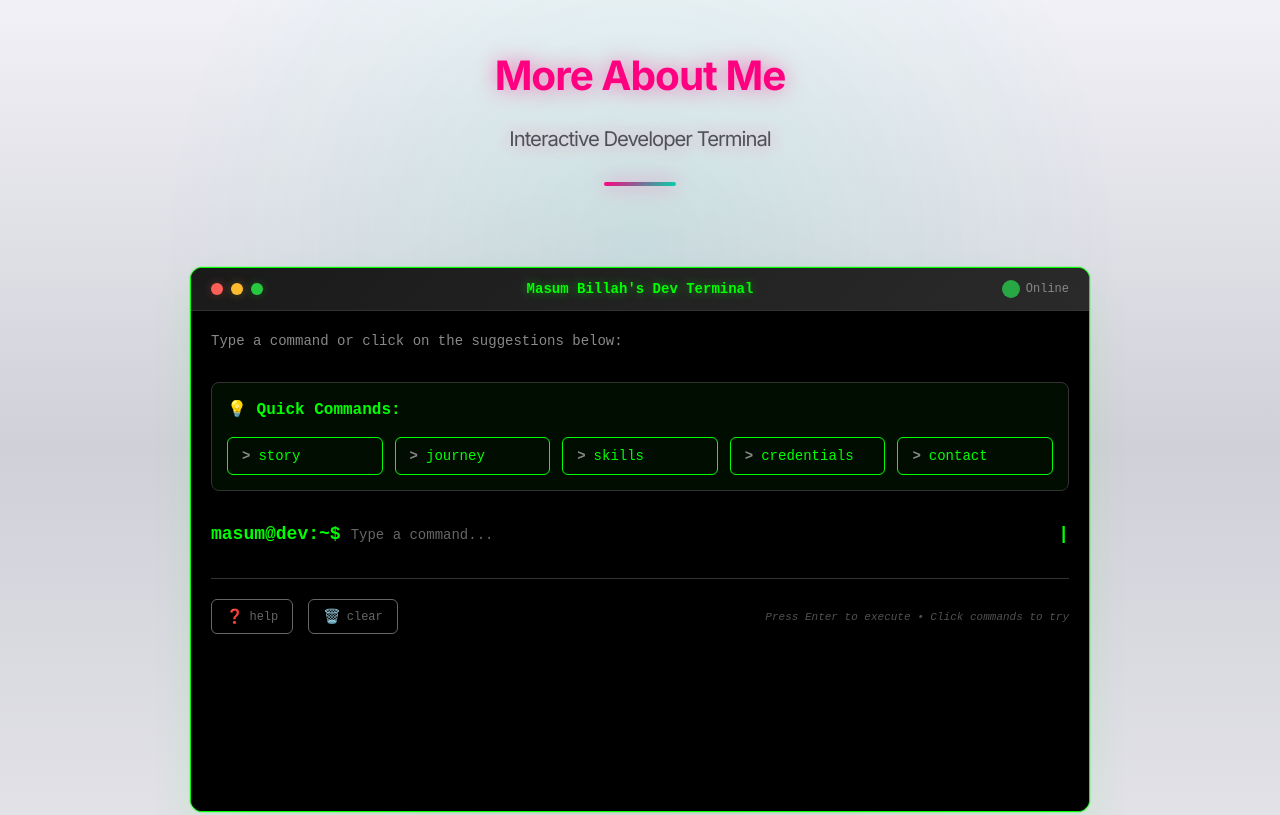
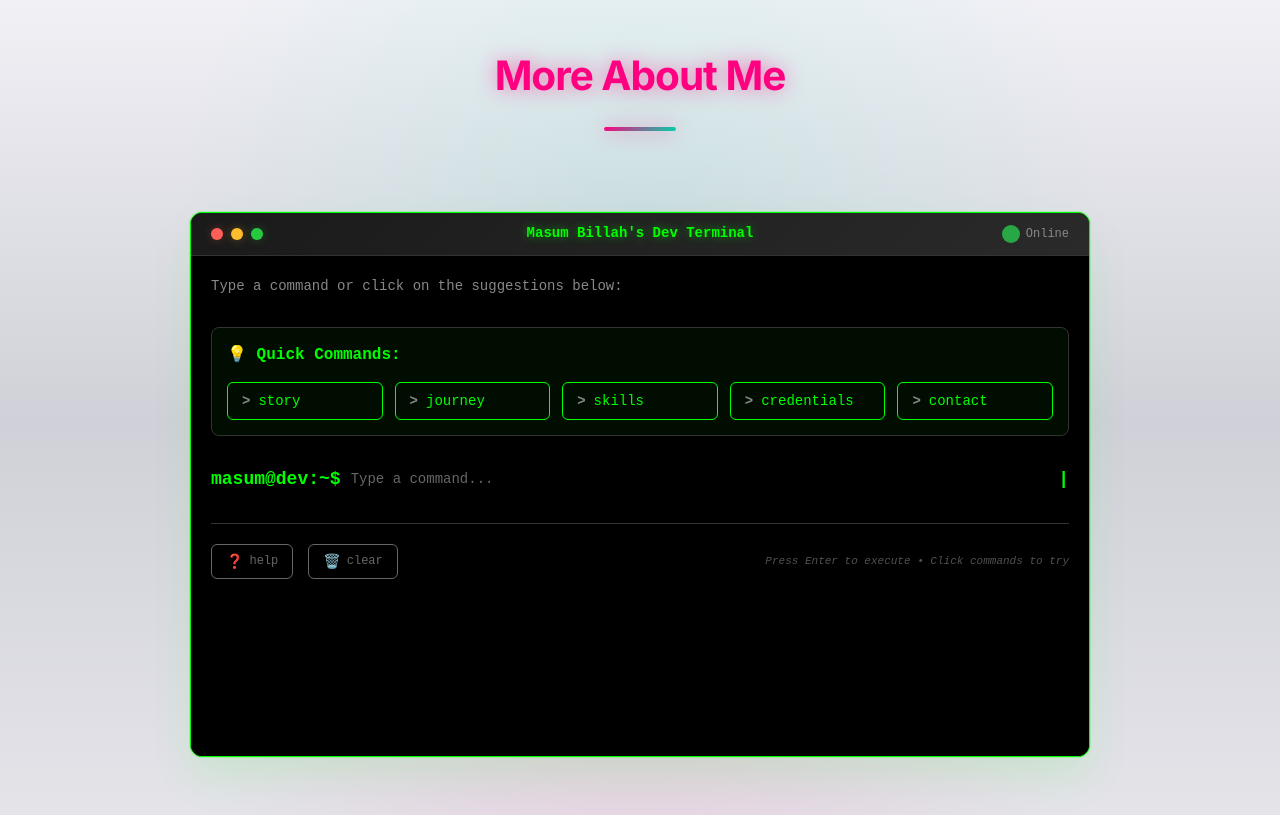
Before and after one commit to billahdotdev/billah, a React (Vite) app: page / in a window 1280 px wide. Shown: the part 860-1675 px from the top of the page. Built offline with nearby package versions, Linux system fonts and the light colour scheme.

Commit message:
work on termiinal

```diff
--- a/src/sections/MoreAboutMe.jsx
+++ b/src/sections/MoreAboutMe.jsx
@@ -154,7 +154,6 @@ const MoreAboutMe = () => {
       <div className="container">
         <h2 className="section-title">
           <span className="title-text">More About Me</span>
-          <span className="title-subtitle">Interactive Developer Terminal</span>
         </h2>
       </div>
 
```
